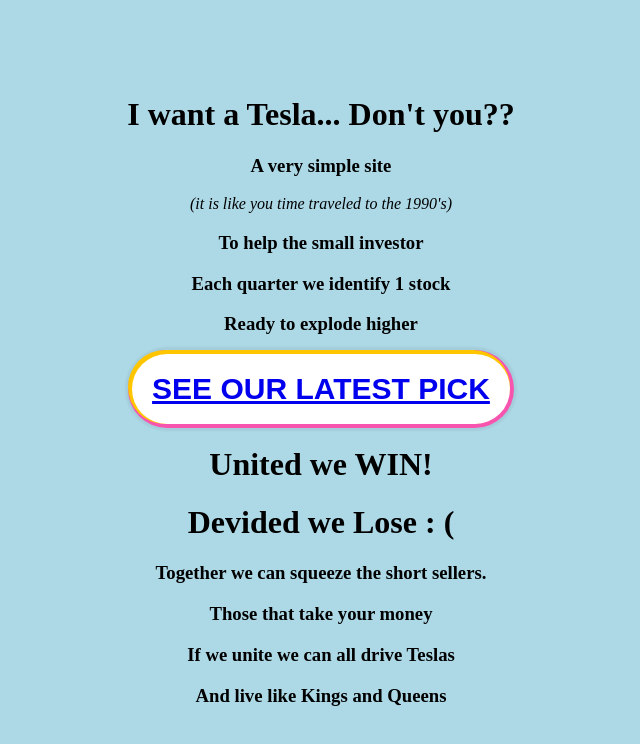
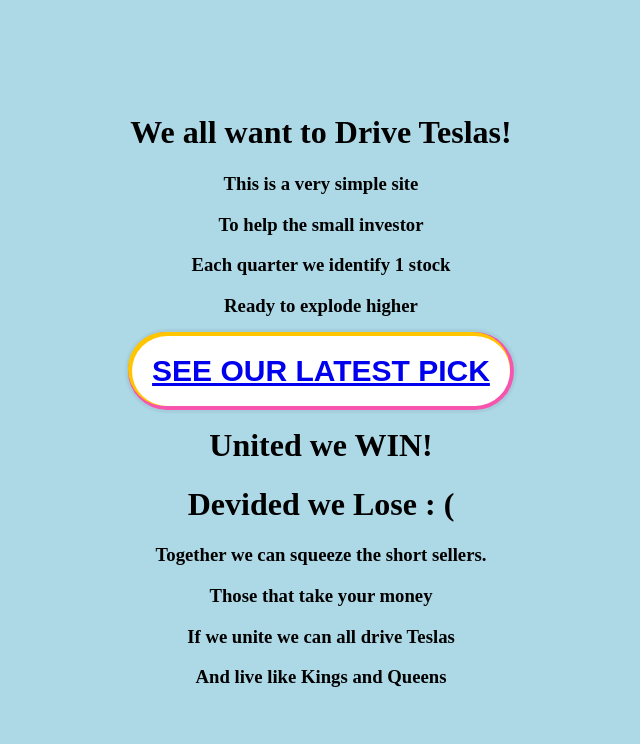
Before and after one commit to djahern-max/ShortSqueeze, a plain HTML site: page index.html in a window 1280 px wide. Shown: the whole page, without its empty margins (319-959 px from the left). Drawn offline with Linux system fonts and the light colour scheme.

Commit message:
changing wording

```diff
--- a/index.html
+++ b/index.html
@@ -1,7 +1,7 @@
 <!DOCTYPE html>
 <html>
 <head>
-    <title>Centered Elements</title>
+    <title>Flipstock.com</title>
     <meta name="viewport" content="width=device-width, initial-scale=1">
     <link rel="stylesheet" type="text/css" href="styles.css">
 </head>
@@ -10,9 +10,8 @@
     <div >
 
         <div>
-            <h1>I want a Tesla... Don't you??</h1>
-            <h3>A very simple site </h3>
-            <i>(it is like you time traveled to the 1990's)</i>
+            <h1>We all want to Drive Teslas!</h1>
+            <h3>This is a very simple site </h3>
             <h3>To help the small investor</h3>
             <h3>Each quarter we identify 1 stock</h3>
             <h3>Ready to explode higher</h3>
```
Also changed, not shown: TheNextMemeStock.html (+1 -0 lines).
